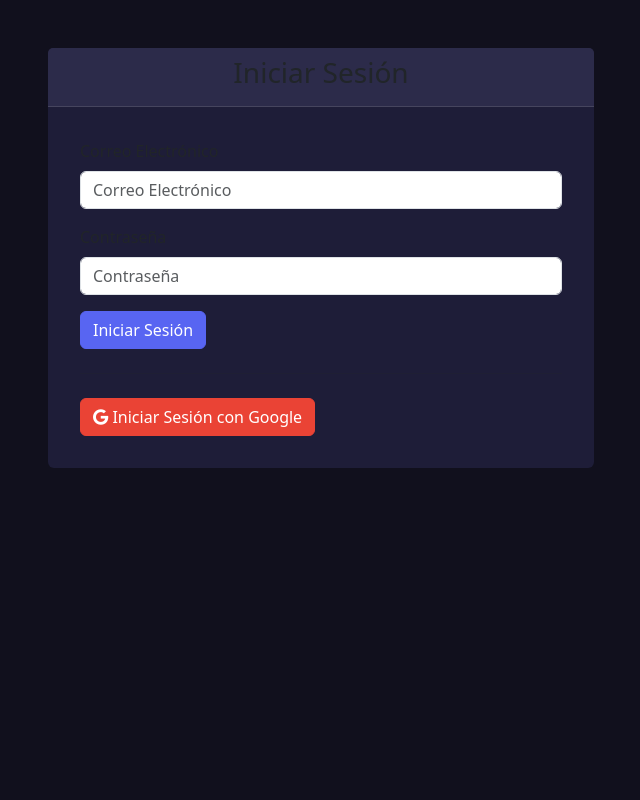
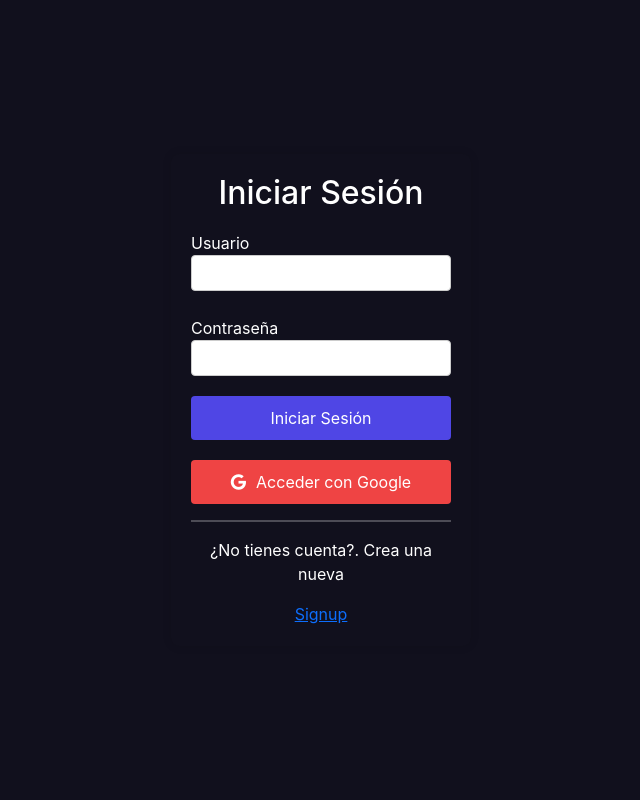
Before and after one commit to nicxall/django-deploy, a Django app: template myapp/templates/signin.html in a window 1280 px wide. Shown: the whole page, without its empty margins (319-959 px from the left). Run offline with Django 3.2, Linux system fonts and the light colour scheme; the template is opened without the code that fills it, so the values that code supplies are empty; some libraries are stand-ins or nearby versions.

```diff
--- a/myapp/templates/signin.html
+++ b/myapp/templates/signin.html
@@ -1,7 +1,8 @@
 <!DOCTYPE html>
-<html lang="es">
-
+<html lang="en">
 <head>
+    <meta charset="UTF-8">
+    <meta name="viewport" content="width=device-width, initial-scale=1.0">
     <meta charset="UTF-8">
     <meta name="description" content="Inicia sesion ahora para usar note-x">
     <meta name="viewport" content="width=device-width, initial-scale=1, shrink-to-fit=no">
@@ -15,77 +16,95 @@
     <link rel="icon" href="./nota.png" type="image/x-icon">
   <style>
     body {
+      margin: 0;
+      padding: 0;
+      font-family: Google Sans,-apple-system,BlinkMacSystemFont,sans-serif;
       background-color: #11101D;
-            color: #ffffff;
+      display: flex;
+      align-items: center;
+      justify-content: center;
+      height: 100vh;
     }
 
-        .card {
-            background-color: #1E1D38;
-            border: none;
+    .container {
+      background-color: #11101D;
+      border-radius: 8px;
+      box-shadow: 0 0 10px rgba(0, 0, 0, 0.1);
+      padding: 20px;
+      width: 300px;
+      text-align: center;
     }
 
-        .card-header {
-            background-color: #2C2B4A;
-            border-bottom: 1px solid #46455E;
+    h2 {
+      color: #fff;
     }
 
-        .card-body {
-            padding: 2rem;
+    form {
+      display: flex;
+      flex-direction: column;
     }
 
-        .btn-primary {
-            background-color: #5865F2;
-            border-color: #5865F2;
+    label {
+      color: #fff;
+      text-align: left;
+      margin-top: 10px;
     }
 
-        .btn-primary:hover {
-            background-color: #6B7BFF;
-            border-color: #6B7BFF;
+    input {
+      padding: 5px;
+      margin-bottom: 15px;
+      border: 1px solid #ccc;
+      border-radius: 4px;
+      box-sizing: border-box;
     }
 
-        .btn-danger {
-            background-color: #EA4335;
-            border-color: #EA4335;
+    button {
+      background-color: #4F46E5;
+      color: #fff;
+      padding: 10px;
+      border: none;
+      border-radius: 4px;
+      cursor: pointer;
+      margin-top: 5px;
     }
 
-        .btn-danger:hover {
-            background-color: #FF5F52;
-            border-color: #FF5F52;
+    .google-btn {
+      background-color: #EF4444;
+      color: #fff;
+      padding: 10px;
+      border: none;
+      border-radius: 4px;
+      cursor: pointer;
+      display: flex;
+      align-items: center;
+      justify-content: center;
+      margin-top: 20px;
+    }
+
+    .google-icon {
+      margin-right: 10px;
     }
   </style>
 </head>
+<body>
+  <div class="container">
+    <h2>Iniciar Sesión</h2>
+    <form>
+      <label for="username">Usuario</label>
+      <input type="text" id="username" name="username" required>
 
-<body>
+      <label for="password">Contraseña</label>
+      <input type="password" id="password" name="password" required>
 
-    <div class="container mt-5">
-        <div class="row justify-content-center">
-            <div class="col-md-6">
-                <div class="card">
-                    <div class="card-header">
-                        <h3 class="text-center">Iniciar Sesión</h3>
-                    </div>
-                    <div class="card-body">
-                        <form>
-                            <div class="mb-3">
-                                <label for="inputEmail" class="form-label">Correo Electrónico</label>
-                                <input type="email" class="form-control" id="inputEmail"
-                                    placeholder="Correo Electrónico" required>
-                            </div>
-                            <div class="mb-3">
-                                <label for="inputPassword" class="form-label">Contraseña</label>
-                                <input type="password" class="form-control" id="inputPassword" placeholder="Contraseña"
-                                    required>
-                            </div>
-                            <button type="submit" class="btn btn-primary btn-block">Iniciar Sesión</button>
+      <button type="submit">Iniciar Sesión</button>
     </form>
-                        <hr class="my-4">
-                        <a href='{% url "social:begin" "google-oauth2" %}' class="btn btn-danger btn-block">
-                            <i class="fa fa-google mr-2"></i> Iniciar Sesión con Google
+    <!-- Botón de acceso mediante Google -->
+    <a href='{% url "social:begin" "google-oauth2" %}' class="google-btn" style="text-decoration: none;">
+      <i class="fab fa-google google-icon"></i>
+      Acceder con Google
     </a>
-                    </div>
-                </div>
-            </div>
-        </div>
+    <hr class="my-6" style="border: 1px solid #ffff">
+    <p style="color: #ffff">¿No tienes cuenta?. Crea una nueva</p><a href="{% url 'signup' %}">Signup</a>
   </div>
 </body>
 </html>
```
Lines whose indentation alone changed are shown as unchanged.
